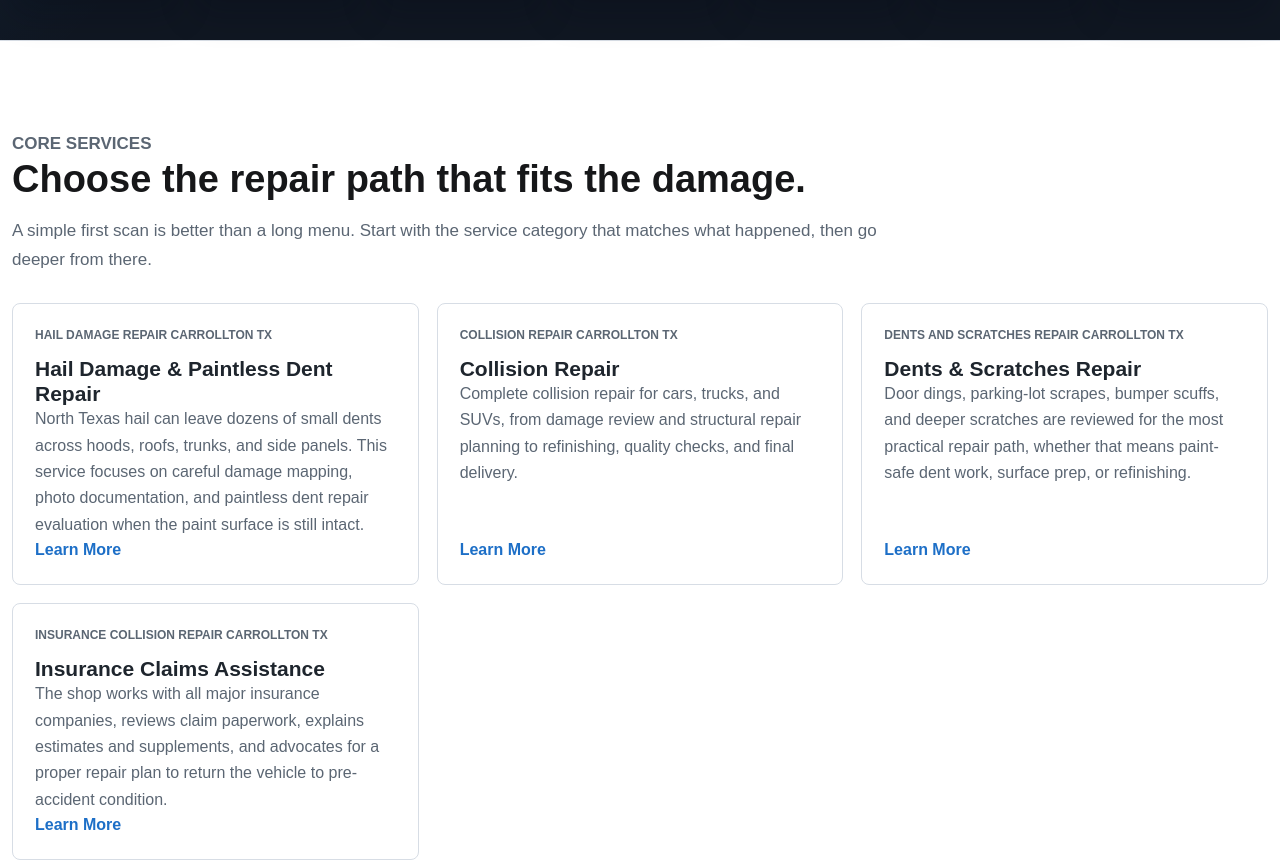
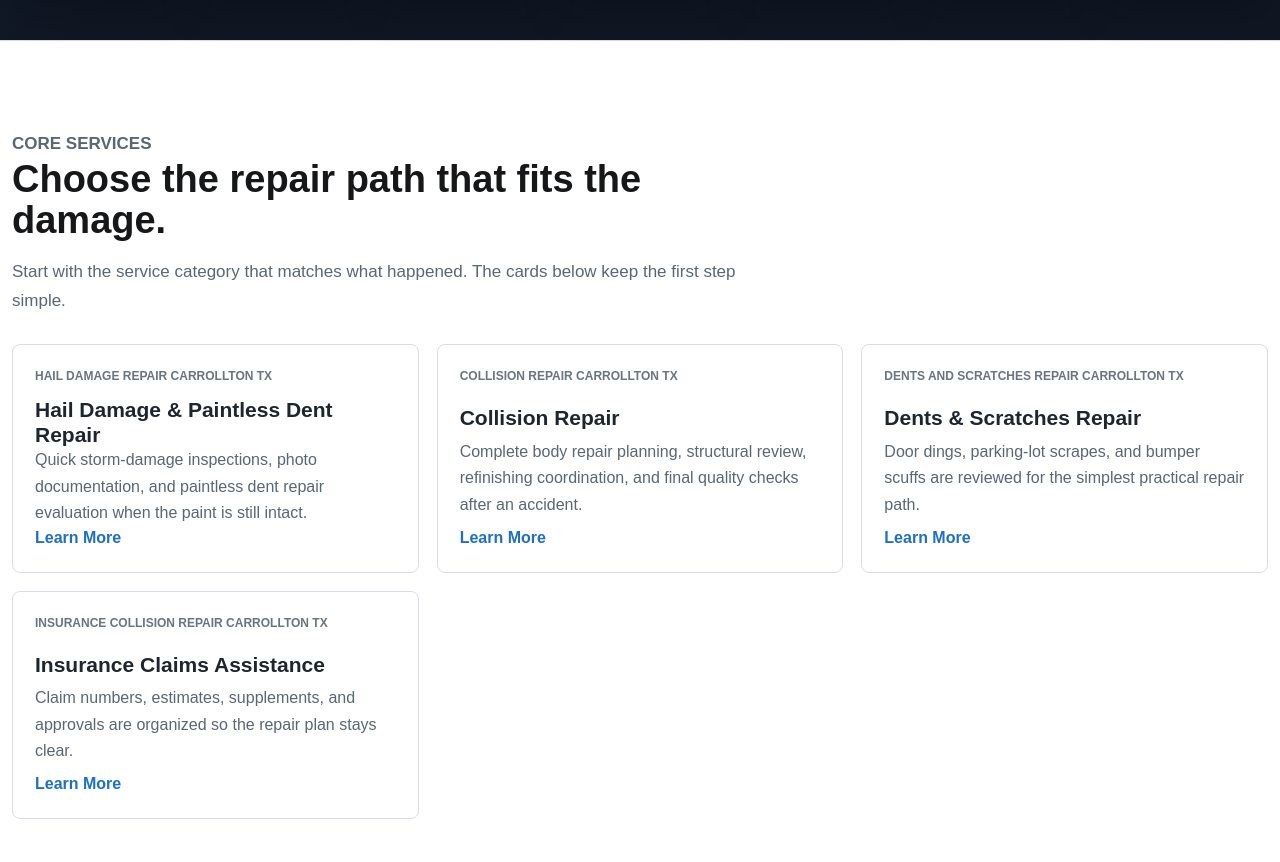
Before and after one commit to Clay7002/xtreme-site, a Next.js app: page / in a window 1280 px wide. Shown: the part 1501-2363 px from the top of the page. Built offline with nearby package versions, Linux system fonts and the light colour scheme.

Commit message:
Simplify homepage core services

```diff
--- a/app/components.tsx
+++ b/app/components.tsx
@@ -484,28 +484,49 @@ export function HomepageServicesSection() {
         <SectionIntro
           eyebrow="Core services"
           title="Choose the repair path that fits the damage."
-          text="A simple first scan is better than a long menu. Start with the service category that matches what happened, then go deeper from there."
+          text="Start with the service category that matches what happened. The cards below keep the first step simple."
         />
-        <ServicesGrid limit={4} />
+        <div className="homepage-core-services-grid">
+          {homepageCoreServiceCards.map((service) => (
+            <article className="homepage-core-service-card" key={service.title}>
+              <p className="service-seo">{service.seo}</p>
+              <h3>{service.title}</h3>
+              <p>{service.text}</p>
+              <Link className="text-link" href={service.href}>
+                Learn More
+              </Link>
+            </article>
+          ))}
+        </div>
       </div>
     </section>
   );
 }
 
-const serviceSpotlightCards = [
+const homepageCoreServiceCards = [
   {
-    title: "Collision repair",
-    eyebrow: "Accident damage",
-    text: "Start here if your vehicle needs body work, structural review, refinishing, or help with an insurance claim.",
-    href: "/services/collision-repair",
-    cta: "Schedule collision repair",
+    seo: "Hail damage repair Carrollton TX",
+    title: "Hail Damage & Paintless Dent Repair",
+    text: "Quick storm-damage inspections, photo documentation, and paintless dent repair evaluation when the paint is still intact.",
+    href: "/services/hail-damage-repair",
   },
   {
-    title: "Hail inspection",
-    eyebrow: "Storm damage",
-    text: "Choose this path when the paint is still intact and you want a quick storm-damage inspection first.",
-    href: "/hail-inspection",
-    cta: "Schedule hail repair",
+    seo: "Collision repair Carrollton TX",
+    title: "Collision Repair",
+    text: "Complete body repair planning, structural review, refinishing coordination, and final quality checks after an accident.",
+    href: "/services/collision-repair",
+  },
+  {
+    seo: "Dents and scratches repair Carrollton TX",
+    title: "Dents & Scratches Repair",
+    text: "Door dings, parking-lot scrapes, and bumper scuffs are reviewed for the simplest practical repair path.",
+    href: "/services#dents-scratches-repair",
+  },
+  {
+    seo: "Insurance collision repair Carrollton TX",
+    title: "Insurance Claims Assistance",
+    text: "Claim numbers, estimates, supplements, and approvals are organized so the repair plan stays clear.",
+    href: "/insurance-claims-assistance",
   },
 ];
 
--- a/app/globals.css
+++ b/app/globals.css
@@ -1144,6 +1144,27 @@ svg {
   padding: 22px;
 }
 
+.homepage-services-section .section-intro {
+  max-width: 760px;
+}
+
+.homepage-core-services-grid {
+  display: grid;
+  grid-template-columns: repeat(3, 1fr);
+  gap: 18px;
+}
+
+.homepage-core-service-card {
+  display: flex;
+  min-height: 228px;
+  flex-direction: column;
+  justify-content: space-between;
+  border: 1px solid var(--line);
+  border-radius: 8px;
+  background: var(--white);
+  padding: 22px;
+}
+
 .service-panel {
   display: grid;
   min-height: 260px;
@@ -1172,6 +1193,7 @@ svg {
 }
 
 .service-card h3,
+.homepage-core-service-card h3,
 .service-panel h3,
 .spotlight-card h3,
 .reason-card h3,
@@ -1188,6 +1210,7 @@ svg {
 }
 
 .service-card p,
+.homepage-core-service-card p,
 .service-panel p,
 .spotlight-card p,
 .reason-card p,
@@ -1220,6 +1243,10 @@ svg {
   text-transform: uppercase;
 }
 
+.homepage-core-service-card .service-seo {
+  color: #6a7481;
+}
+
 .text-link {
   color: var(--red);
   font-weight: 900;
@@ -2118,6 +2145,7 @@ svg {
   .process-grid,
   .process-grid-full,
   .service-grid,
+  .homepage-core-services-grid,
   .service-panel-grid,
   .spotlight-grid,
   .reason-grid,
@@ -2347,6 +2375,7 @@ svg {
   .process-grid,
   .process-grid-full,
   .service-grid,
+  .homepage-core-services-grid,
   .service-panel-grid,
   .spotlight-grid,
   .reason-grid,
```
